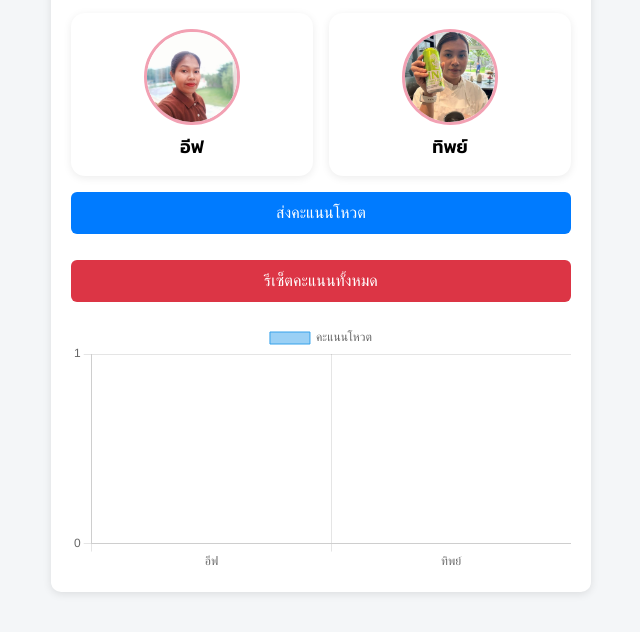
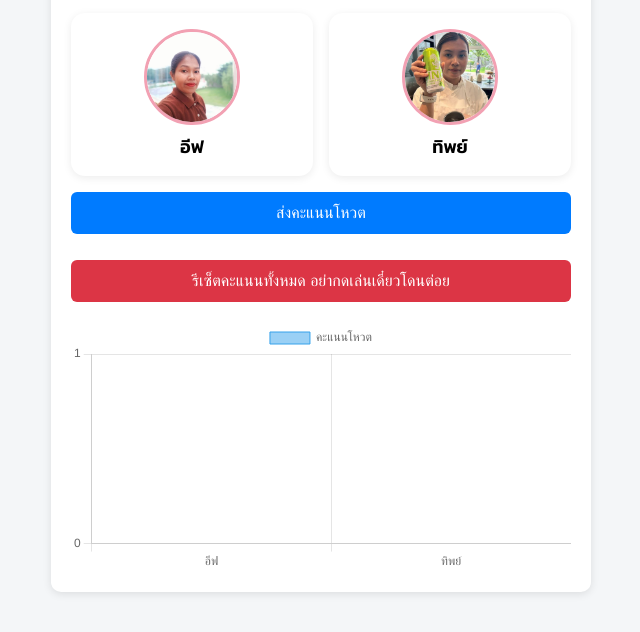
Before and after one commit to Ryugunji/vote, a plain HTML site: page index.html in a window 1280 px wide. Shown: the part 178-810 px from the top of the page, without its empty margins (319-959 px from the left). Drawn offline with nearby package versions, Linux system fonts and the light colour scheme.

Commit message:
Update index.html

```diff
--- a/index.html
+++ b/index.html
@@ -131,7 +131,7 @@ button:hover {
 
   <button type="submit" style="grid-column: 1 / -1;">ส่งคะแนนโหวต</button>
 <button type="button" id="resetBtn" style="margin-top:10px; background:#dc3545;">
-  รีเซ็ตคะแนนทั้งหมด
+  รีเซ็ตคะแนนทั้งหมด อย่ากดเล่นเดี๋ยวโดนต่อย
 </button>
 
 </form>
```
